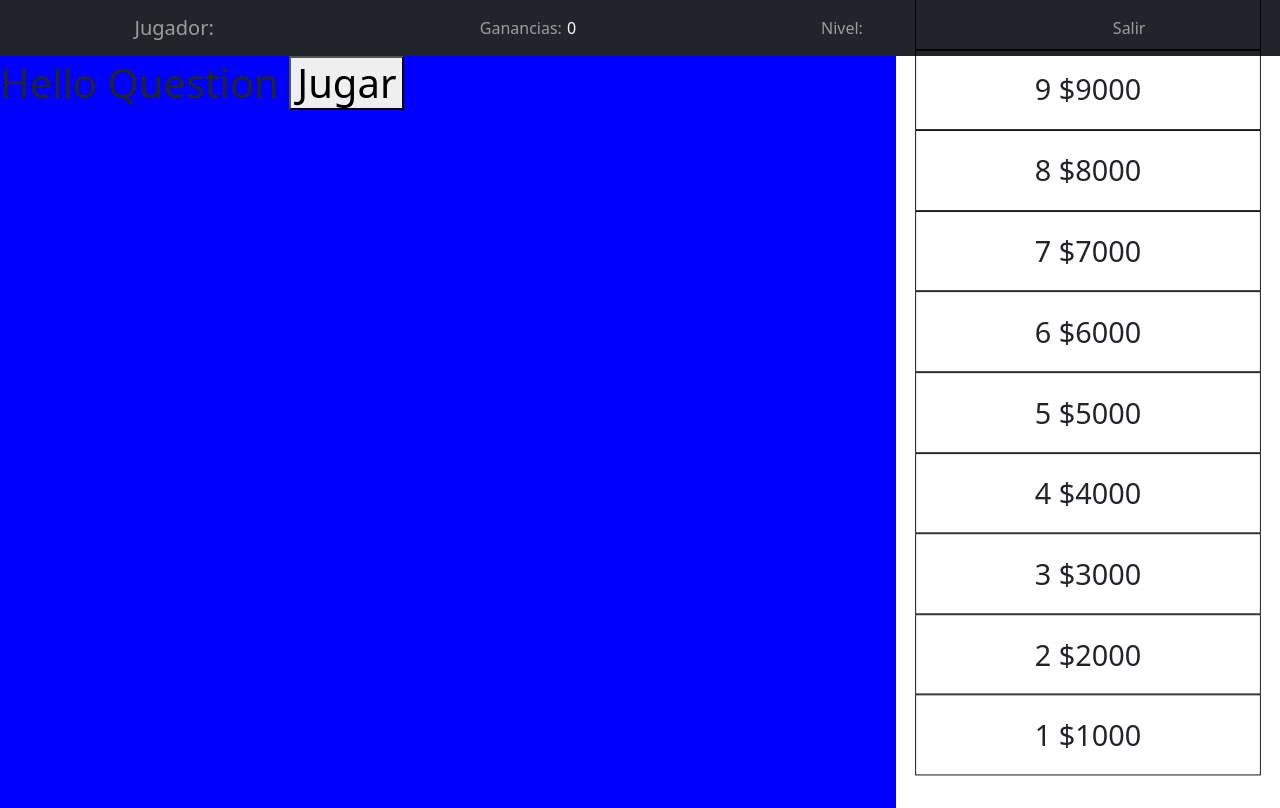
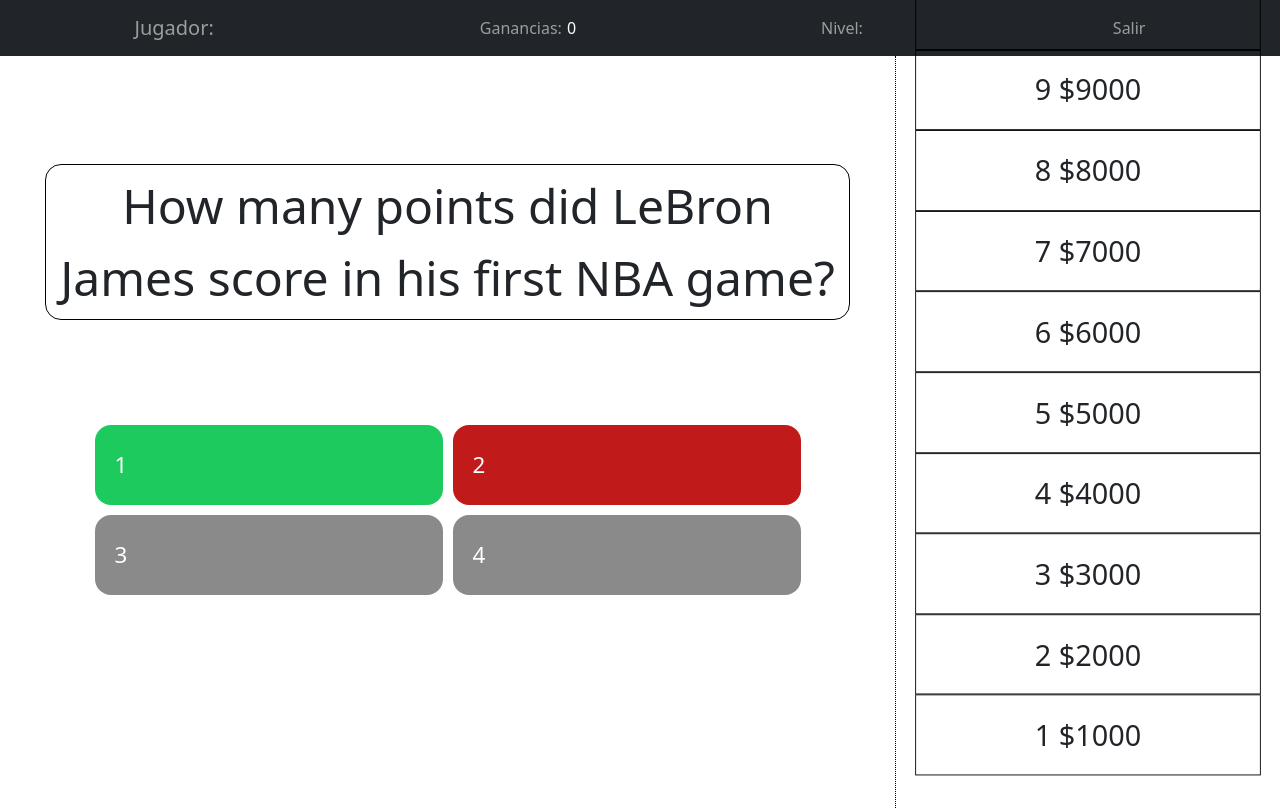
Before and after one commit to daysernasellac/taller_2_poli, a React (Create React App) app: page /trivia in a window 1280 px wide. Built offline with nearby package versions, Linux system fonts and the light colour scheme; sample sign-in values are in the browser's storage.

Commit message:
Componente de preguntas creado

```diff
--- a/src/App.css
+++ b/src/App.css
@@ -7,6 +7,9 @@
     --main-bg-contrast-color: hsl(138, 10%, 70%);
     --main-bg-border-color: hsl(138, 10%, 40%);
     --form-shadow: 0 0 0 0.25rem hsla(138, 10%, 20%, 0.2);
+
+    --correct-answer-color: hsl(143, 76%, 45%);
+    --wrong-answer-color: hsl(0, 76%, 43%);
 }
 
 .App-header {
--- a/src/App.js
+++ b/src/App.js
@@ -1,10 +1,10 @@
 import { Routes, Route, Navigate } from "react-router-dom";
-import Articles from "./components/Articles";
 import Layout from "./components/layout/Layout";
 import { AuthProvider } from "./common/auth";
 import Login from "./game/login/Login";
 
 import "./App.css";
+import Preguntas from "./components/preguntas/Preguntas";
 const App = () => {
     // const [inputNombre, setInputNombre] = useState("");
     // const [articles, setArticles] = useState([]);
@@ -21,7 +21,7 @@ const App = () => {
                     </RequiredAuth>
                 }
             >
-                <Route path="/trivia" element={<Articles />} />
+                <Route path="/trivia" element={<Preguntas />} />
             </Route>
         </Routes>
     );
--- a/src/components/layout/Layout.js
+++ b/src/components/layout/Layout.js
@@ -17,8 +17,10 @@ const Layout = () => {
         });
     };
 
+    const maxPointsAvailable = 11;
+
     const handleSetPuntacion = (newPuntuacion) => {
-        if (newPuntuacion >= 11) return setPuntuacion(0);
+        if (newPuntuacion >= maxPointsAvailable) return setPuntuacion(0);
 
         setPuntuacion(newPuntuacion);
     };
--- a/src/components/layout/layout.css
+++ b/src/components/layout/layout.css
@@ -9,12 +9,12 @@
     display: flex;
     flex-direction: row;
     flex-wrap: nowrap;
-    /* padding-top: 1em; */
 }
 
 #layout .game-container .left {
     width: 70%;
-    background-color: blue;
+    border-right: 1px dotted black;
+    /* background-color: blue; */
 }
 
 #layout .game-container #scoreboard {
--- /dev/null
+++ b/src/components/preguntas/Preguntas.js
@@ -0,0 +1,35 @@
+import React from "react";
+import { useOutletContext } from "react-router-dom";
+
+import "./preguntas.css";
+const Preguntas = () => {
+    const [puntuacion, setPuntuacion] = useOutletContext().puntuacion;
+
+    const handleSelectQuestion = () => {
+        setPuntuacion(puntuacion + 1);
+    };
+
+    return (
+        <div id="preguntas" className="preguntas-container">
+            <div className="pregunta">
+                How many points did LeBron James score in his first NBA game?
+            </div>
+            <div className="opciones">
+                <div className="option correct" onClick={handleSelectQuestion}>
+                    1
+                </div>
+                <div className="option wrong" onClick={handleSelectQuestion}>
+                    2
+                </div>
+                <div className="option" onClick={handleSelectQuestion}>
+                    3
+                </div>
+                <div className="option" onClick={handleSelectQuestion}>
+                    4
+                </div>
+            </div>
+        </div>
+    );
+};
+
+export default Preguntas;
--- /dev/null
+++ b/src/components/preguntas/preguntas.css
@@ -0,0 +1,47 @@
+#preguntas {
+    width: 100%;
+    height: 100%;
+    display: flex;
+    flex-direction: column;
+    align-items: center;
+    justify-content: center;
+}
+
+#preguntas .pregunta {
+    padding: 5px;
+    border-radius: 1rem;
+    font-size: 3rem;
+    border: 1px solid black;
+    width: 90%;
+    position: relative;
+    top: -100px;
+    text-align: center;
+}
+
+#preguntas .opciones {
+    width: 80%;
+    display: grid;
+    grid-template-columns: repeat(2, 1fr);
+    grid-template-rows: repeat(2, 1fr);
+}
+
+#preguntas .opciones .option {
+    display: flex;
+    align-items: center;
+    padding-left: 20px;
+    background-color: hsl(0, 0%, 54%);
+    border-radius: 1rem;
+    height: 5rem;
+    margin: 5px;
+    cursor: pointer;
+
+    font-size: 1.4rem;
+    color: white;
+}
+
+#preguntas .opciones .option.correct {
+    background-color: var(--correct-answer-color);
+}
+#preguntas .opciones .option.wrong {
+    background-color: var(--wrong-answer-color);
+}
```
